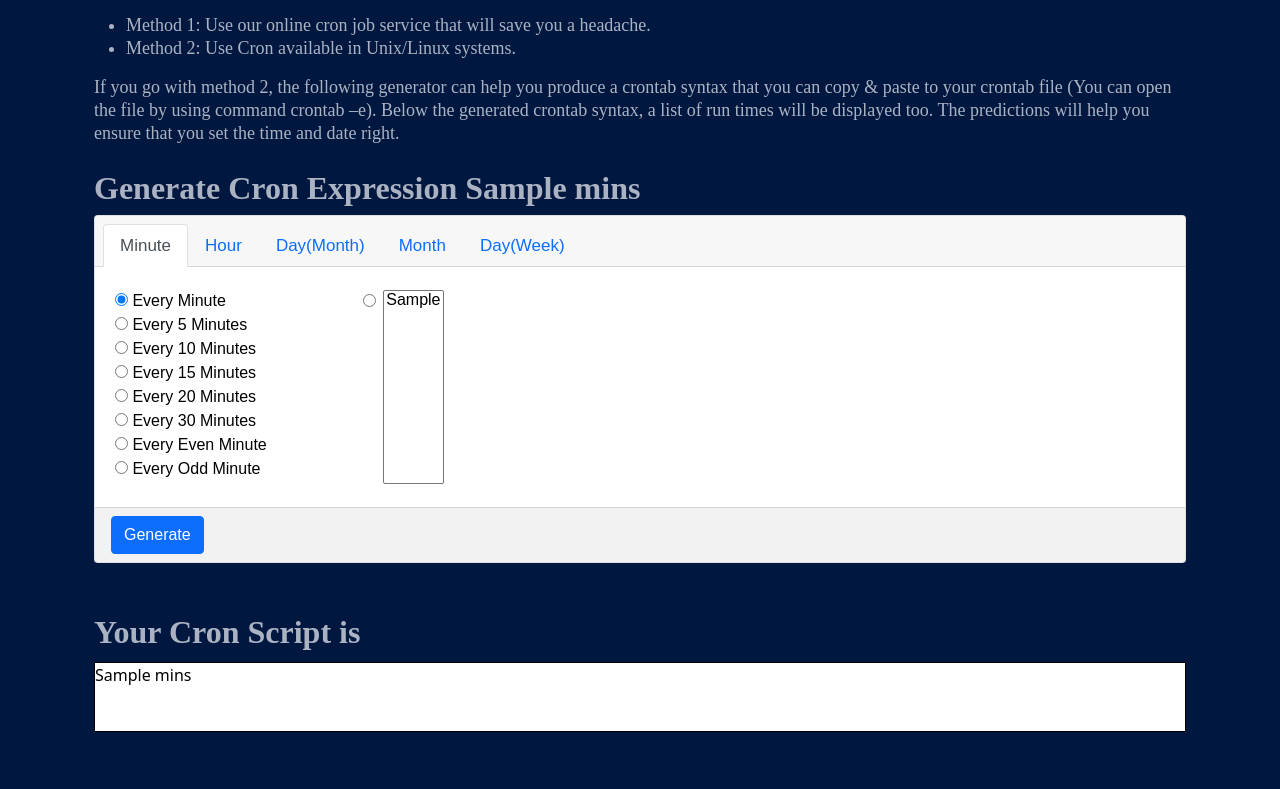
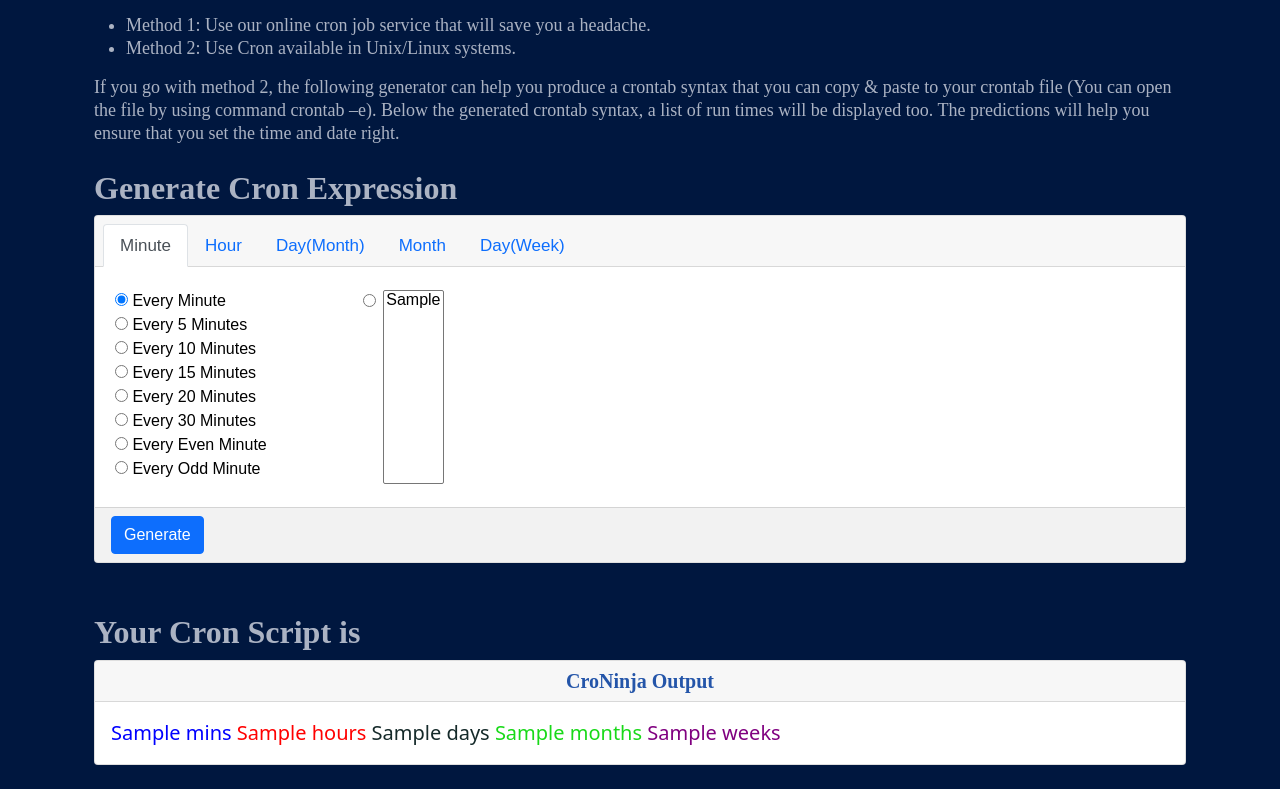
Before and after one commit to rupendrachoudhary/crontab-project, a Django app: template cronapp/templates/cronapp/home.html in a window 1280 px wide. Shown: the part 284-1073 px from the top of the page. Before the commit the page ends 1016 px from the top, so only its background shows below. Run offline with Django 4.2, Linux system fonts and the light colour scheme; the template is opened without the code that fills it: most values are stand-ins (such as "Sample title", 1, 10 or a date in 2020).

Commit message:
output panel designed

```diff
--- a/cronapp/static/cronapp/main.css
+++ b/cronapp/static/cronapp/main.css
@@ -121,10 +121,8 @@ background-color: rgba(0,0,0,.05);
  	margin-top: -25px;
  }
 
- .result-div{
- 	width: 100%;
- 	height: 70px;
- 	border: 1px solid black;
- 	background-color: white;
- 	margin-top: 10px;
+  /*
+  .card-op{
+ 	background-color:#DAFCD9;
  }
+ */
--- a/cronapp/templates/cronapp/home.html
+++ b/cronapp/templates/cronapp/home.html
@@ -19,13 +19,13 @@
 </div>
 
 <div class="container">
-    <h2 class="cron-blog font-me">Generate Cron Expression {{ mins }}</h2>
+    <h2 class="cron-blog font-me">Generate Cron Expression</h2>
 
 
     <!--<div class="container my-4 style-generator" style="color:black"> -->
     <form class="" method="POST" action="{% url 'home' %}">
         {% csrf_token %}
-        <div class="card style-generator" style="color:black" style="min-height:300px">
+        <div class="card style-generator card-op" style="color:black" style="min-height:300px">
 
             <div class="card-header">
                 <!-- <h5 class="card-title">CronTab Generator</h5> -->
@@ -63,8 +63,7 @@
                 </ul>
             </div>
 
-            <!--      <form class="card-body" method="GET" action="{% url 'home' %}"> -->
-            <!-- new div for card body -->
+
             <div class="card-body">
 
                 <div class="tab-content" id="myTabContent">
@@ -236,7 +235,7 @@
                                                                        class="radio-margin">
                                                             </td>
                                                             <td>
-                                                                <select multiple size="10" name="cron_hours">
+                                                                <select multiple size="10" name="cron_hours[]">
                                                                     <option value="0">Midnight</option>
                                                                     <option value="1">1am</option>
                                                                     <option value="2">2am</option>
@@ -341,40 +340,14 @@
                                                                        class="radio-margin">
                                                             </td>
                                                             <td>
-                                                                <select multiple size="10" name="cron_days">
-                                                                    <option value="1">1</option>
-                                                                    <option value="2">2</option>
-                                                                    <option value="3">3</option>
-                                                                    <option value="4">4</option>
-                                                                    <option value="5">5</option>
-                                                                    <option value="6">6</option>
-                                                                    <option value="7">7</option>
-                                                                    <option value="8">8</option>
-                                                                    <option value="9">9</option>
-                                                                    <option value="10">10</option>
-                                                                    <option value="11">11</option>
-                                                                    <option value="12">12</option>
-                                                                    <option value="13">13</option>
-                                                                    <option value="14">14</option>
-                                                                    <option value="15">15</option>
-                                                                    <option value="16">16</option>
-                                                                    <option value="17">17</option>
-                                                                    <option value="18">18</option>
-                                                                    <option value="19">19</option>
-                                                                    <option value="20">20</option>
-                                                                    <option value="21">21</option>
-                                                                    <option value="22">22</option>
-                                                                    <option value="23">23</option>
-                                                                    <option value="24">24</option>
-                                                                    <option value="25">25</option>
-                                                                    <option value="26">26</option>
-                                                                    <option value="27">27</option>
-                                                                    <option value="28">28</option>
-                                                                    <option value="29">29</option>
-                                                                    <option value="30">30</option>
-                                                                    <option value="31">31</option>
+                                                                <select multiple size="10" name="days">
+                                                                     {% for i in days_iterator %}
+
+                                 <option value="{{i}}" {% if i == days %}selected {% endif %}>{{i}}</option>
+
+                                                                     {% endfor %}
+
                                                                 </select>
-
                                                             </td>
                                                         </tr>
                                                         </tbody>
@@ -449,7 +422,7 @@
                                                                        class="radio-margin">
                                                             </td>
                                                             <td>
-                                                                <select multiple size="10" name="cron_months"
+                                                                <select multiple size="10" name="months"
                                                                         class="cron">
                                                                     <option value="1">Jan</option>
                                                                     <option value="2">Feb</option>
@@ -528,7 +501,7 @@
                                                                        class="radio-margin">
                                                             </td>
                                                             <td>
-                                                                <select multiple size="10" name="cron_weeks">
+                                                                <select multiple size="10" name="weeks">
                                                                     <option value="0">Sun</option>
                                                                     <option value="1">Mon</option>
                                                                     <option value="2">Tue</option>
@@ -556,15 +529,12 @@
             </div>
             <!-- tying this -->
             <div class="card-footer footer-color">
-                <button class="btn btn-primary" type="submit" name="submit">Generate</button>
+               <button class="btn btn-primary" type="submit" name="submit">Generate</button>
             </div>
 
 
         </div>
 
-        <!-- <div class="card-footer footer-color">
-             <button class="btn btn-primary" type="submit" name="submit">Generate</button>
-         </div> -->
 
 
     </form>
@@ -572,10 +542,18 @@
     <h2 class="cron-blog font-me" style="margin-top:50px"> Your Cron Script is </h2>
 
 
-    <div class="mb-4 result-div margin-me" style="color:black">
 
-        {{ mins }}
-    </div>
+
+
+<div class="card mb-4 card-op" id="bookmark">
+  <h5 class="card-header text-center card-title font-me" style="color:#2455a9">CroNinja Output</h5>
+  <div class="card-body card-op">
+   <!-- <h5 class="card-title card-op">Your Cron Expression is </h5> -->
+    <p class="card-text" style="color:red ; font-size:20px"> <span style="color:blue">{{ mins }}</span><span style="color:red"> {{hours}}</span> <span style="color:#152a2a">{{days}}</span><span style="color:#15d915fc"> {{months}}</span><span style="color:purple"> {{weeks}}</span> </p>
+
+  </div>
+</div>
+
 
 
 </div>
```
Also changed, not shown: cronapp/views.py (+8 -4 lines).
